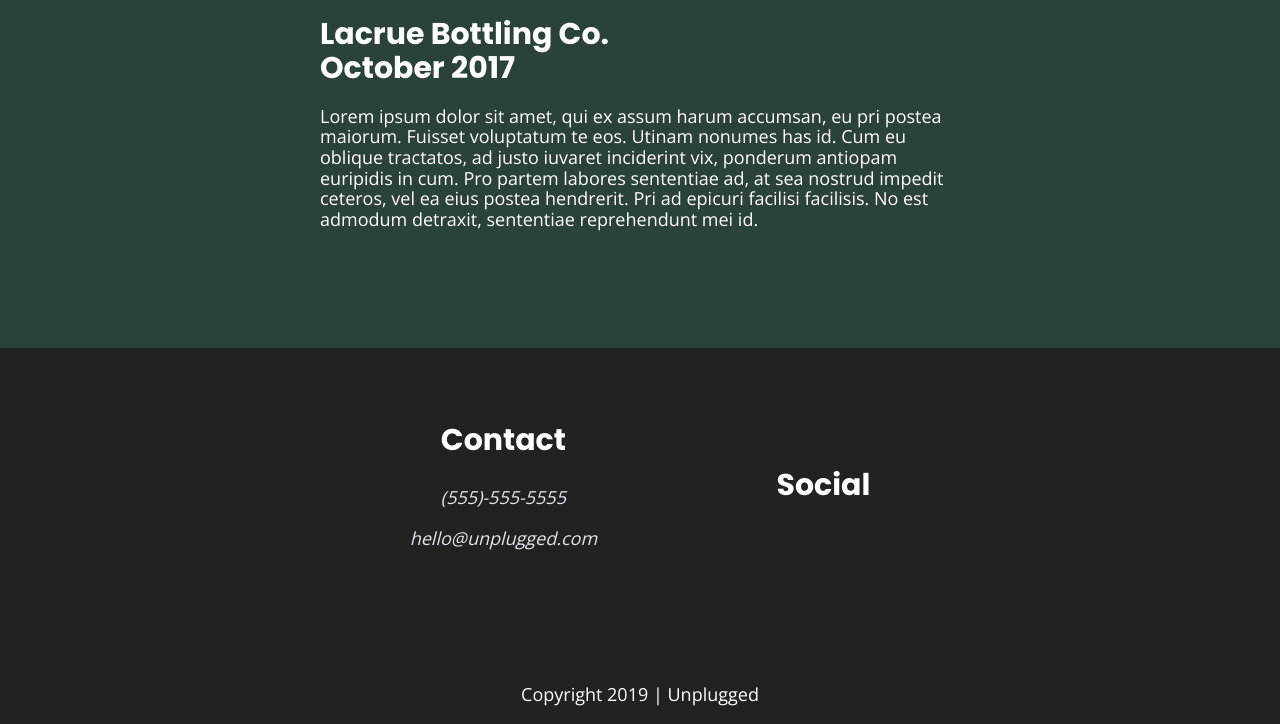
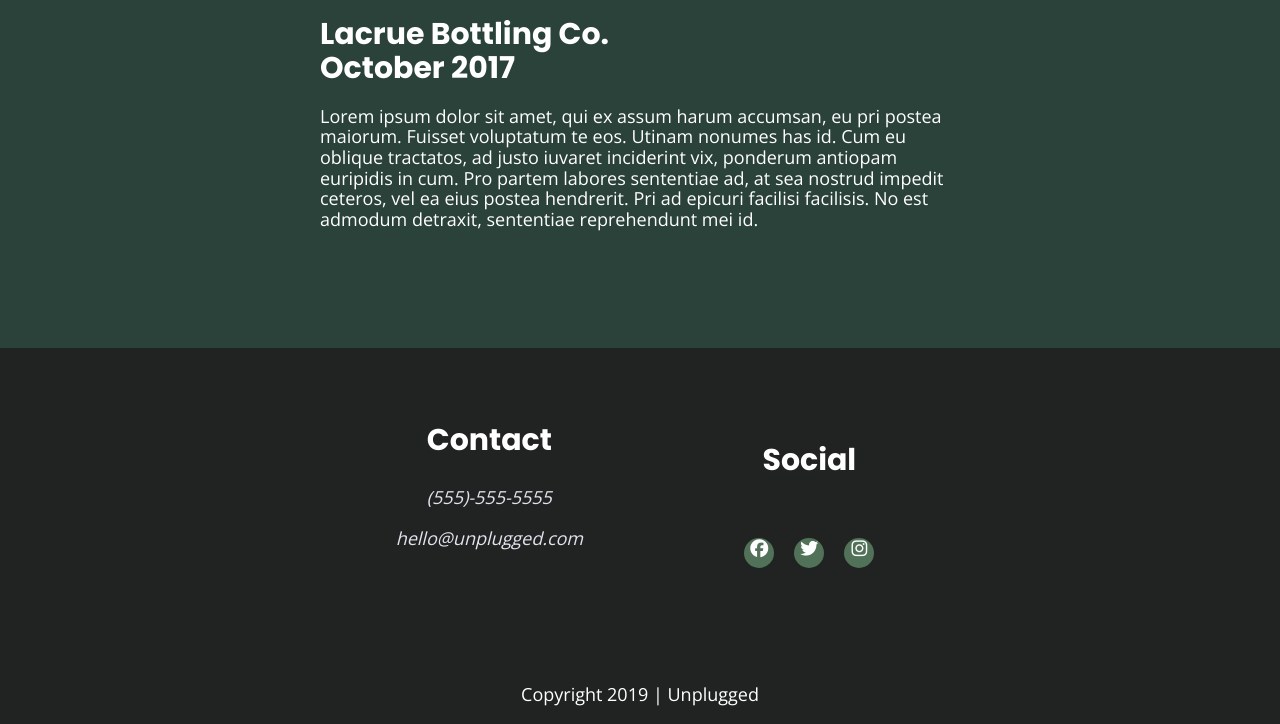
Before and after one commit to acoleman317/unplugged-retreat, a website built with Parcel: page index.html in a window 1280 px wide. Shown: the part 2560-3284 px from the top of the page. Built offline with nearby package versions, Linux system fonts and the light colour scheme; files whose address does not match are found by name.

Commit message:
Added social media icons and styles to footer

```diff
--- a/css/main.css
+++ b/css/main.css
@@ -220,12 +220,23 @@ footer .social-icons {
   display: flex;
   justify-content: space-around;
   align-items: center;
+
 }
 
 footer .social-icons p {
   display: flex;
   justify-content: center;
   align-items: center;
+  padding: 10px;
+}
+
+footer .social-icons p a {
+  width: 30px;
+  height: 30px;
+  color: white;
+  background-color: #517258;
+  border-radius: 50%;
+  text-align: center;
 }
 
 footer p {
--- a/index.html
+++ b/index.html
@@ -148,9 +148,15 @@
         <div class="social">
           <h3>Social</h3>
           <div class="social-icons">
-            <p></p>
-            <p></p>
-            <p></p>
+            <p>
+              <a href="facebook.com" target="_blank"><i class="fab fa-facebook"></i></a>
+            </p>
+            <p>
+              <a href="twitter.com" target="_blank"><i class="fab fa-twitter"></i></a>
+            </p>
+            <p>
+              <a href="instagram.com" target="_blank"><i class="fab fa-instagram"></i></a>
+            </p>
 
           </div>
         </div>
```
Also changed, not shown: about/index.html (+9 -0 lines), faq/index.html (+9 -0 lines).
